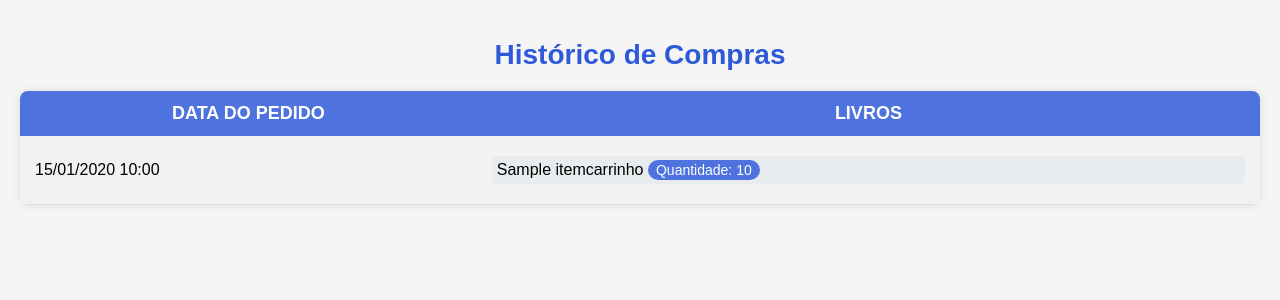
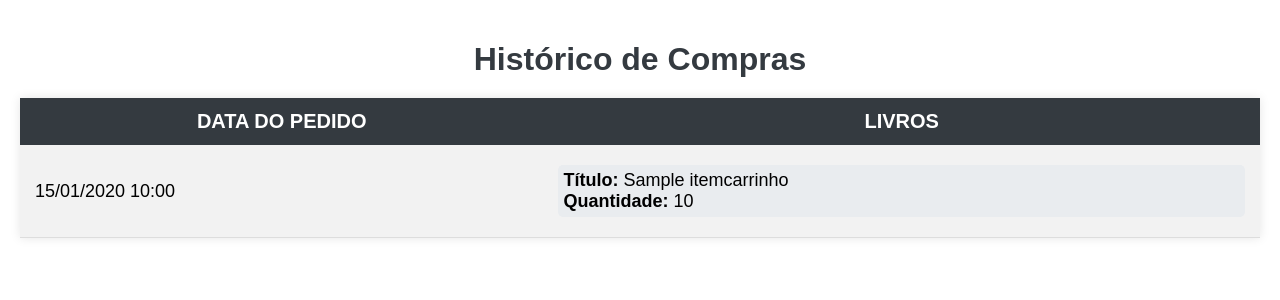
Before and after one commit to GabrielViniciusLCM/Projeto-Livraria, a Django app: template livraria/catalogo/templates/catalogo/historico_pdf.html in a window 1280 px wide. Shown: the top 300 px of the page. Run offline with Django 5.2, Linux system fonts and the light colour scheme; the template is opened without the code that fills it: values that come from a table or form of the project are taken from there, others are empty; tables that the repository leaves empty hold one stand-in row (values such as "Sample post").

Commit message:
fix: visuais corrigidos para melhor UX

```diff
--- a/livraria/catalogo/models.py
+++ b/livraria/catalogo/models.py
@@ -1,5 +1,16 @@
 from django.db import models
-from django.contrib.auth.models import User
+from django.contrib.auth.models import User, AbstractUser
+
+
+class Perfil(models.Model):
+    user = models.OneToOneField(User, on_delete=models.CASCADE)
+    username = models.CharField(max_length=100)
+    nome = models.CharField(max_length=100)
+    endereco = models.CharField(max_length=255)
+    email = models.CharField(max_length=255)
+
+    def __str__(self):
+        return self.nome
 
 class Livro(models.Model):
     titulo = models.CharField(max_length=255)
--- a/livraria/catalogo/templates/catalogo/carrinho.html
+++ b/livraria/catalogo/templates/catalogo/carrinho.html
@@ -26,7 +26,9 @@
             {% endfor %}
         </tbody>
     </table>
+
     <div class="text-right">
+        <a href="{% url 'buscar_livros' %}" class="btn btn-secondary">Voltar ao Catálogo</a>
         <a href="{% url 'finalizar_compra' %}" class="btn btn-primary">Finalizar Compra</a>
     </div>
 {% else %}
--- a/livraria/catalogo/templates/catalogo/historico_pdf.html
+++ b/livraria/catalogo/templates/catalogo/historico_pdf.html
@@ -1,5 +1,5 @@
 <!DOCTYPE html>
-<html>
+<html lang="pt-BR">
 <head>
     <meta charset="UTF-8">
     <style>
@@ -8,30 +8,27 @@
             font-family: Arial, sans-serif;
             margin: 0;
             padding: 20px;
-            background-color: #f5f5f5; /* Fundo cinza-claro */
+            background-color: #ffffff; /* Fundo branco para o PDF */
         }
 
         h1 {
-            color: #2e59d9; /* Azul para o título */
+            color: #343a40;
             text-align: center;
             margin-bottom: 20px;
-            font-size: 28px;
+            font-size: 32px; /* Aumentando o tamanho da fonte */
         }
 
         table {
             width: 100%;
             border-collapse: collapse;
             margin-top: 20px;
-            background-color: #ffffff; /* Fundo branco para a tabela */
             box-shadow: 0px 0px 10px rgba(0, 0, 0, 0.1); /* Sombra sutil */
-            border-radius: 8px;
-            overflow: hidden;
         }
 
         th {
-            background-color: #4e73df; /* Fundo azul para o cabeçalho */
+            background-color: #343a40;
             color: white;
-            font-size: 18px;
+            font-size: 20px; /* Aumentando o tamanho da fonte */
             text-transform: uppercase;
             padding: 12px;
         }
@@ -39,6 +36,7 @@
         td {
             padding: 15px;
             border-bottom: 1px solid #dddddd;
+            font-size: 18px; /* Aumentando o tamanho da fonte */
         }
 
         tr:nth-child(even) {
@@ -56,20 +54,18 @@
             padding: 5px;
             background-color: #e9ecef; /* Fundo cinza para os itens */
             border-radius: 5px;
+            font-size: 18px; /* Aumentando o tamanho da fonte */
         }
 
         .quantidade {
-            background-color: #4e73df; /* Cor do badge */
-            color: white;
-            padding: 2px 8px;
-            border-radius: 12px;
-            font-size: 14px;
+            font-size: 18px; /* Aumentando o tamanho da fonte */
+            color: #000; /* Removendo o fundo azul */
         }
 
         p {
             text-align: center;
             color: #6c757d;
-            font-size: 18px;
+            font-size: 20px; /* Aumentando o tamanho da fonte */
         }
     </style>
 </head>
@@ -88,8 +84,8 @@
                     <ul>
                     {% for item in pedido.itens.all %}
                         <li>
-                            {{ item.titulo }}
-                            <span class="quantidade">Quantidade: {{ item.quantidade }}</span>
+                            <b>Título:</b> {{ item.titulo }} <br/>
+                            <b>Quantidade:</b> {{ item.quantidade }}</span>
                         </li>
                     {% endfor %}
                     </ul>
--- a/livraria/catalogo/templates/catalogo/lista_livros.html
+++ b/livraria/catalogo/templates/catalogo/lista_livros.html
@@ -29,15 +29,16 @@
                         <strong>Categoria:</strong> {{ livro.volumeInfo.categories|join:", " }}<br>
                         <strong>Data de Publicação:</strong> {{ livro.volumeInfo.publishedDate }}
                     </p>
+                    <a href="{% url 'detalhes_livro' livro.id %}" class="btn btn-info">Ver Detalhes</a><br/><br/>
                     <form action="{% url 'adicionar_ao_carrinho' livro.id %}" method="post">
                         {% csrf_token %}
                         <input type="hidden" name="titulo" value="{{ livro.volumeInfo.title }}">
                         <div class="form-group">
-                            <input type="number" name="quantidade" min="1" value="1" class="form-control" style="width: 80px; display: inline;">
+                            Quantia: <input type="number" name="quantidade" min="1" value="1" class="form-control" style="width: 80px; display: inline;"><br/><br/>
                             <button type="submit" class="btn btn-success">Adicionar ao Carrinho</button>
                         </div>
                     </form>
-                    <a href="{% url 'detalhes_livro' livro.id %}" class="btn btn-info">Ver Detalhes</a>
+
                 </div>
             </div>
         </div>
```
Also changed, not shown: livraria/catalogo/forms.py (+6 -1 lines), livraria/catalogo/signals.py (added, +13 -0 lines), livraria/catalogo/templates/catalogo/detalhes_livro.html (+17 -5 lines), livraria/catalogo/migrations/0006_perfil.py (added), livraria/catalogo/migrations/0007_perfil_email.py (added), livraria/catalogo/migrations/0008_perfil_username.py (added).
